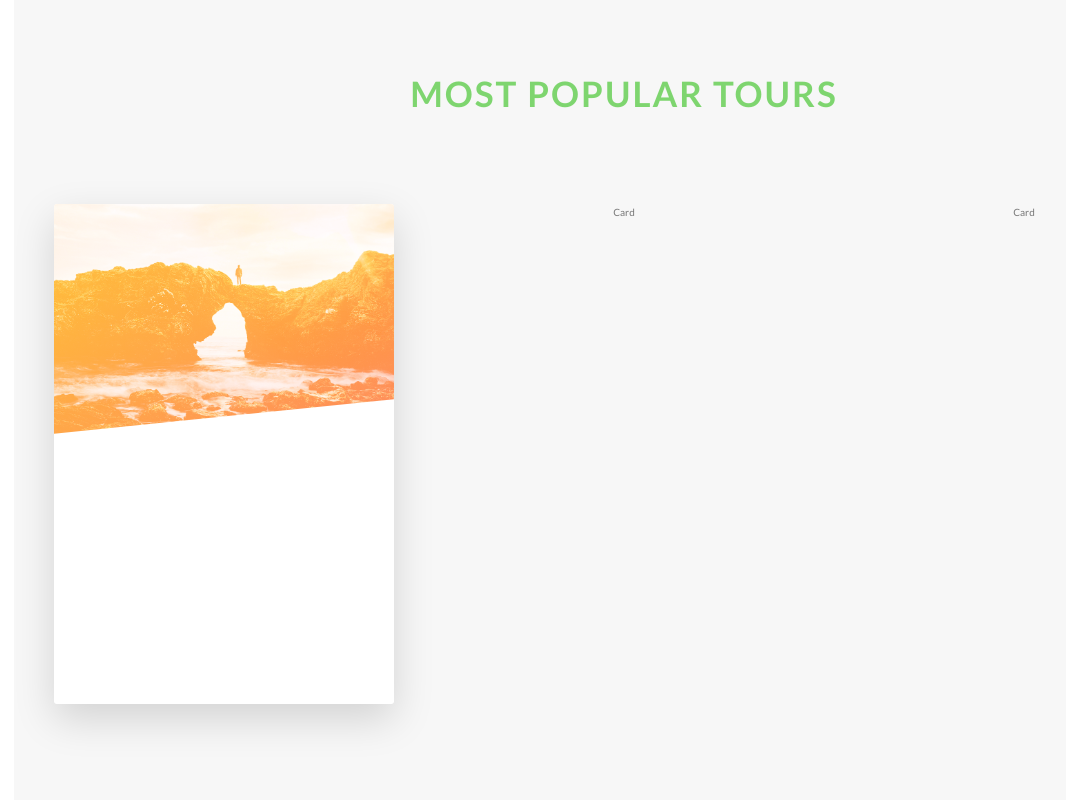
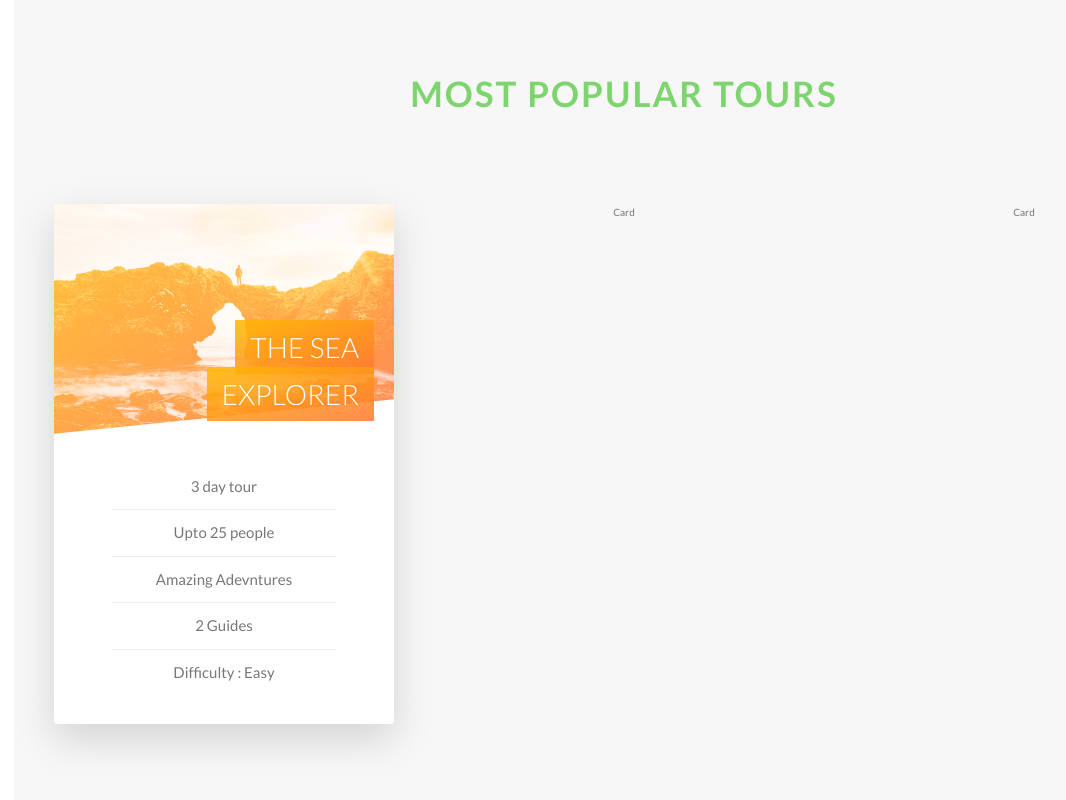
Before and after one commit to sanjaysanjel019/Natours, a website: page index.html in a window 1280 px wide. Shown: the part 2271-3071 px from the top of the page, without its empty margins (16-1082 px from the left). Drawn offline with Linux system fonts and the light colour scheme.

Commit message:
Made the first tour card

```diff
--- a/index.html
+++ b/index.html
@@ -121,11 +121,19 @@
                                 <div class="card__picture card__picture--1">
                                     &nbsp;
                                 </div>
-                                <div class="card__heading">
-
-                                </div>
+                                <h4 class="card__heading">
+                                    <span class="card__heading-span card__heading-span--1">
+                                        The Sea Explorer
+                                    </span>
+                                </h4>
                                 <div class="card__details">
-
+                                    <ul>
+                                        <li>3 day tour</li>
+                                        <li>Upto 25 people</li>
+                                        <li>Amazing Adevntures</li>
+                                        <li>2 Guides</li>
+                                        <li>Difficulty : Easy</li>
+                                    </ul>
                                 </div>
                             </div>
                              <div class="card__side card__side--back card__side--back-1">
--- a/sass/components/_card.scss
+++ b/sass/components/_card.scss
@@ -2,13 +2,13 @@
     perspective: 1500rem;
     -moz-perspective: 150rem;
     position: relative;
-    height: 50rem;
+    height: 52rem;
 
 
 
     &__side {
-        background-color: orangered;
-        height: 50rem;
+        // background-color: orangered;
+        height: 52rem;
         transition: 0.8s ease;
         position: absolute;
         border-radius: 3px;
@@ -76,5 +76,57 @@
                 url(../../img/nat-5.jpg);
 
         }
+
+
+    }
+
+    &__heading{
+        font-size: 2.8rem;
+        font-weight: 300;
+        text-transform: uppercase;
+        color: $color-white;
+        position: absolute;
+        top:12rem;
+        right: 2rem;
+        text-align: right;
+        width: 70%;
+
+    }
+
+    &__heading-span{
+            padding: 1rem 1.5rem;
+            -webkit-box-decoration-break: clone;
+            box-decoration-break: clone;
+
+        &--1{
+            background-image: linear-gradient(to right bottom,
+            rgba($color-secondary-light,.85),
+            rgba($color-secondary-dark,.85)) ;
+         }
+    }
+
+
+    &__details{
+        padding: 3rem;
+        ul{
+            list-style: none;
+            width: 80%;
+            margin: 0 auto;
+
+            li{
+
+                text-align: center;
+                font-size: 1.5rem;
+                padding: 1rem;
+
+                &:not(:last-child)
+                {
+                    border-bottom: 1px solid #eee;
+                }
+
+            }
+
+
+        }
     }
 }
--- a/sass/main.scss
+++ b/sass/main.scss
@@ -17,6 +17,5 @@
 @import "layout/header";
 
 
-
 @import "pages/home";
 @import "pages/home";
```
Also changed, not shown: css/style.css.
